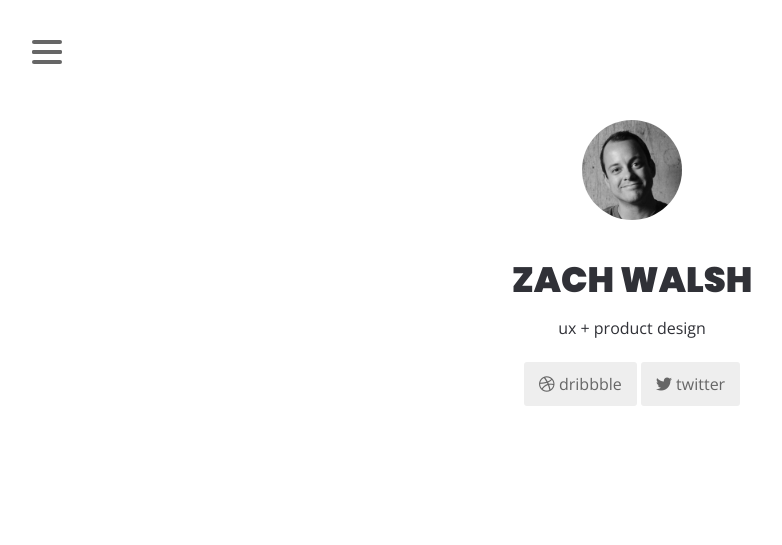
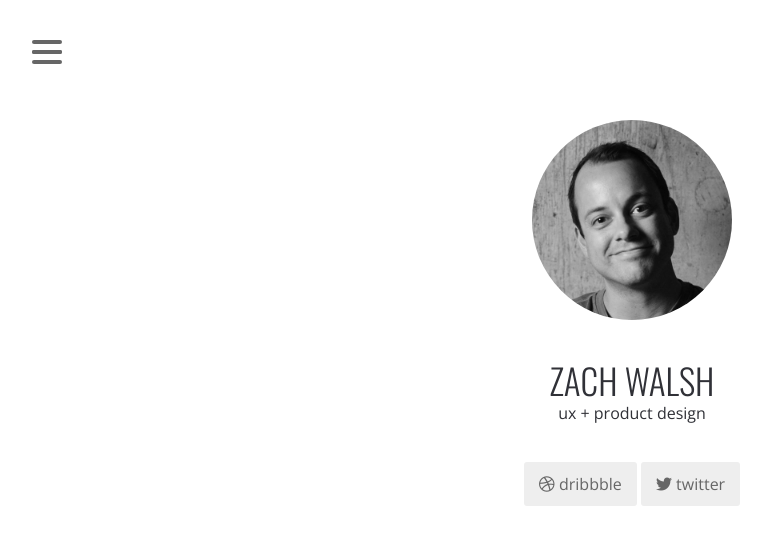
Before and after one commit to ztwalsh/ztwalsh.com, a PHP site: page / in a window 1280 px wide. Shown: the top 545 px of the page, without its empty margins (8-790 px from the left). Run offline with PHP 8.4, Linux system fonts and the light colour scheme; some libraries are stand-ins or nearby versions.

Commit message:
New profile pic.

```diff
--- a/index.php
+++ b/index.php
@@ -10,7 +10,7 @@
 		<?php require('lib/include.nav.php'); ?>
 
 		<section class="content text-center">
-			<section>
+			<section class="image-title">
 				<img class="zach" height="" src="images/zachwalsh_02.jpg" width="" />
 				<h1 class="heading-1">Zach Walsh</h1>
 				<h2 class="heading-3 small">UX + Product Design</h2>
--- a/scss/_navigation.scss
+++ b/scss/_navigation.scss
@@ -87,6 +87,7 @@ section.menu {
 
 nav {
 	background: rgba(20, 20, 20, 0.95);
+	//background: url('../images/zachwalsh_twitter_background.jpg');
 	bottom: 0;
 	box-sizing: border-box;
 	color: #ffffff;
--- a/scss/_structure.scss
+++ b/scss/_structure.scss
@@ -42,6 +42,10 @@ header {
 			max-width: 200px;
 		}
 	}
+}
+
+section.image-title {
+	padding-bottom: 30px;
 }
 
 section.content {
@@ -106,5 +110,5 @@ img.zach {
 	@include border-radius(50%);
 	height: auto;
 	margin: 40px auto;
-	width: 100px;
+	width: 200px;
 }
--- a/scss/_text.scss
+++ b/scss/_text.scss
@@ -21,12 +21,12 @@ body {
 .heading-3,
 .heading-4,
 .heading-5 {
-	font-family: "Poppins", arial, sans;
+	font-family: "Oswald", arial, sans;
 	font-size: 2.2rem;
-  font-weight: 900;
+  font-weight: 300;
   line-height: 1.75rem;
   margin: 0;
-	padding: 0 0 20px 0;
+	padding: 0 0 5px 0;
 	text-transform: uppercase;
 
   &.small {
```
Also changed, not shown: styles/styles.css.
